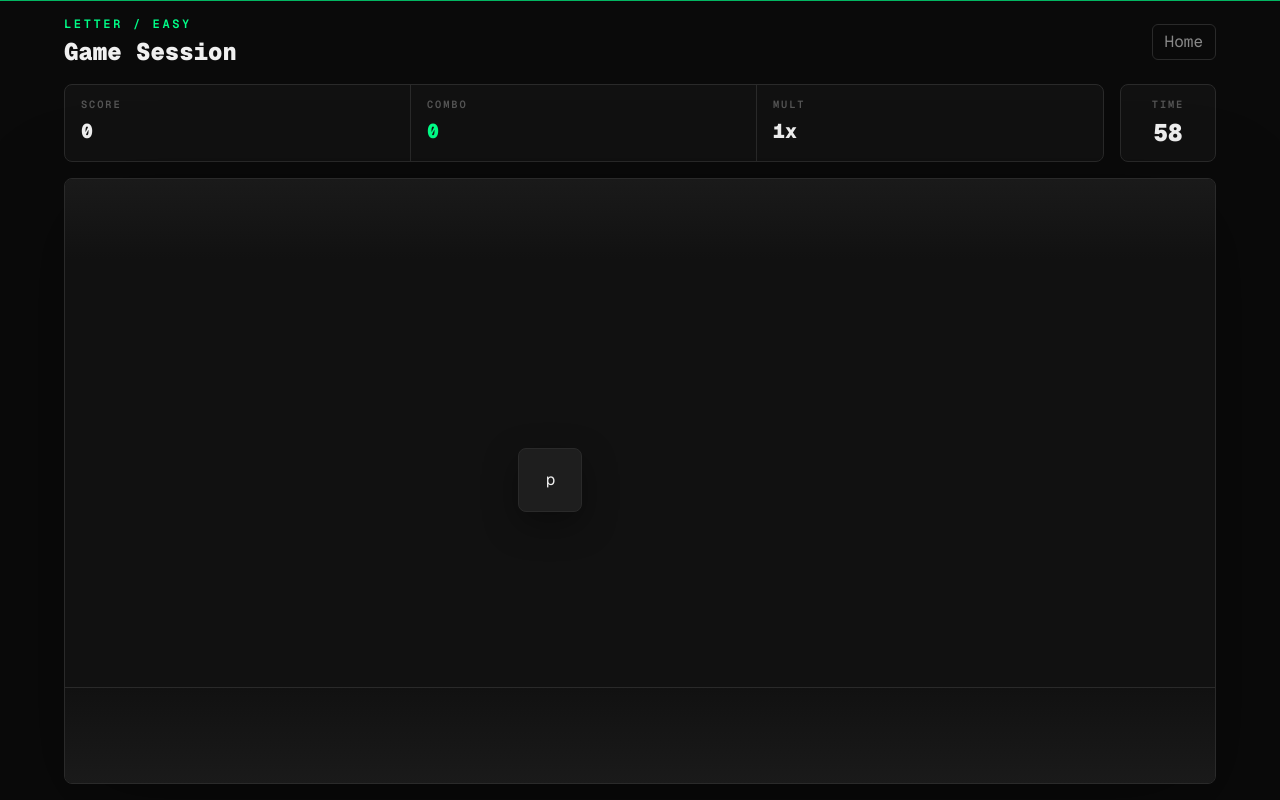
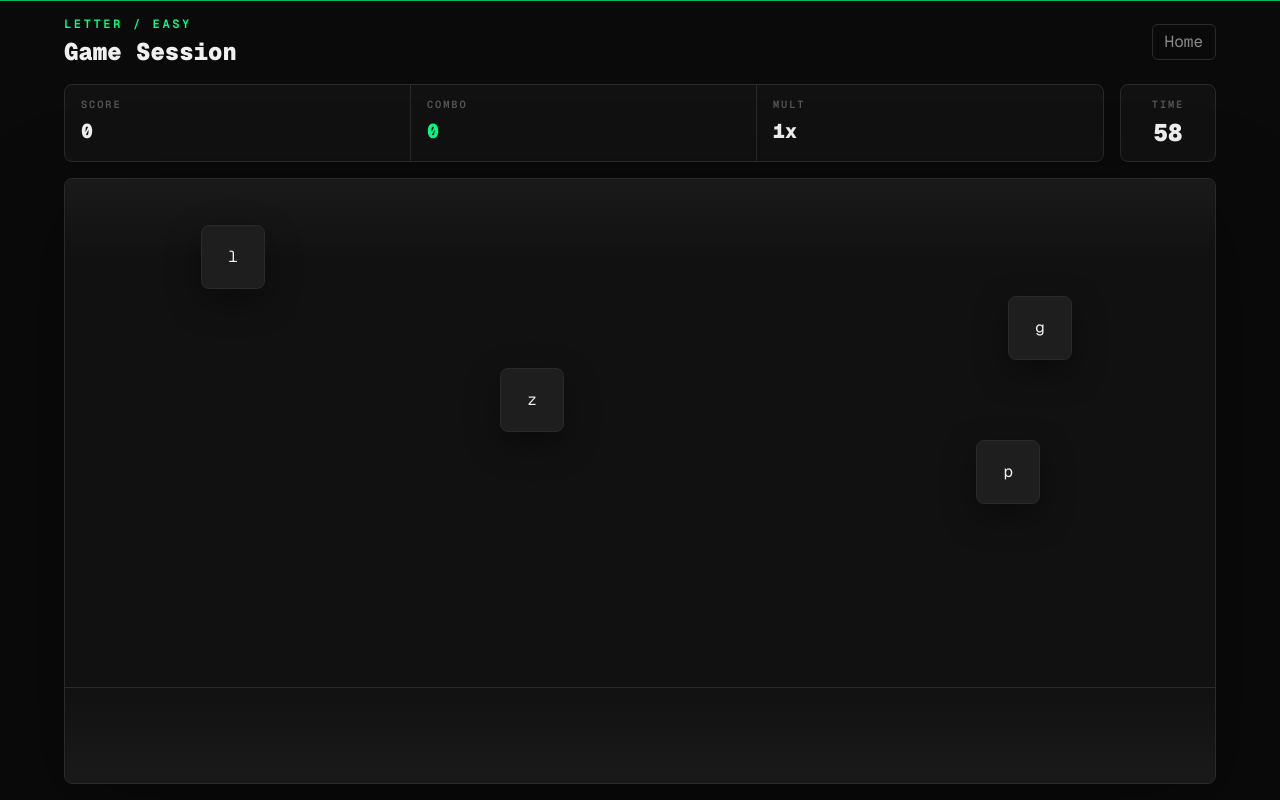
Before and after one commit to joshtom/keyboard-warrior, a React (Vite) app: page / in a window 1280 px wide. Both pictures are taken after a click on the button "Play". Built offline with nearby package versions, Linux system fonts and the light colour scheme.

Commit message:
fix: keep letter tiles raining during sessions

```diff
--- a/src/components/GameBoard.tsx
+++ b/src/components/GameBoard.tsx
@@ -21,11 +21,6 @@ export function GameBoard({ tiles, missFlashKey, onHitTile }: GameBoardProps) {
       {tiles.map((tile) => (
         <Tile key={tile.id} onHit={onHitTile} tile={tile} />
       ))}
-      {tiles.length === 0 ? (
-        <div className="pointer-events-none absolute inset-0 flex items-center justify-center px-6 text-center text-sm text-(--color-text-muted)">
-          Get ready. The next key is dropping.
-        </div>
-      ) : null}
     </section>
   );
 }
--- a/src/data/characterSets.ts
+++ b/src/data/characterSets.ts
@@ -41,18 +41,18 @@ export const difficultySettings: Record<
   }
 > = {
   easy: {
-    fallDurationMs: 6200,
-    spawnEveryMs: 1200,
-    maxActiveTiles: 1,
+    fallDurationMs: 6400,
+    spawnEveryMs: 760,
+    maxActiveTiles: 7,
   },
   medium: {
-    fallDurationMs: 5200,
-    spawnEveryMs: 900,
-    maxActiveTiles: 3,
+    fallDurationMs: 5400,
+    spawnEveryMs: 560,
+    maxActiveTiles: 10,
   },
   hard: {
-    fallDurationMs: 4300,
-    spawnEveryMs: 680,
-    maxActiveTiles: 5,
+    fallDurationMs: 4600,
+    spawnEveryMs: 420,
+    maxActiveTiles: 13,
   },
 };
--- a/src/hooks/useGameEngine.ts
+++ b/src/hooks/useGameEngine.ts
@@ -134,7 +134,9 @@ export function useGameEngine({
       return;
     }
 
-    setTiles((current) => current.filter((tile) => tile.id !== tileId));
+    const nextTiles = tilesRef.current.filter((tile) => tile.id !== tileId);
+    tilesRef.current = nextTiles;
+    setTiles(nextTiles);
     setStats((current) => {
       const nextCombo = current.combo + 1;
 
@@ -188,32 +190,36 @@ export function useGameEngine({
         return;
       }
 
-      setTiles((currentTiles) => {
-        let nextTiles = currentTiles
+      let nextTiles = tilesRef.current
         .map((tile) => ({
           ...tile,
           y: ((now - tile.spawnedAt) / settings.fallDurationMs) * 100,
         }))
         .filter((tile) => tile.y < 100);
 
-        const missedCount = currentTiles.length - nextTiles.length;
+      const missedCount = tilesRef.current.length - nextTiles.length;
 
       if (missedCount > 0) {
         registerMiss(missedCount);
       }
 
-        if (
+      while (
         now - lastSpawnedAtRef.current >= settings.spawnEveryMs &&
         nextTiles.length < settings.maxActiveTiles
       ) {
-          const nextTile = createTile(characters, now, lastTileXRef.current);
+        const spawnedAt = lastSpawnedAtRef.current + settings.spawnEveryMs;
+        const nextTile = createTile(
+          characters,
+          spawnedAt,
+          lastTileXRef.current,
+        );
         lastTileXRef.current = nextTile.x;
-          lastSpawnedAtRef.current = now;
+        lastSpawnedAtRef.current = spawnedAt;
         nextTiles = [...nextTiles, nextTile];
       }
 
-        return nextTiles;
-      });
+      tilesRef.current = nextTiles;
+      setTiles(nextTiles);
 
       animationFrameId = window.requestAnimationFrame(tick);
     };
```
Lines whose indentation alone changed are shown as unchanged.
